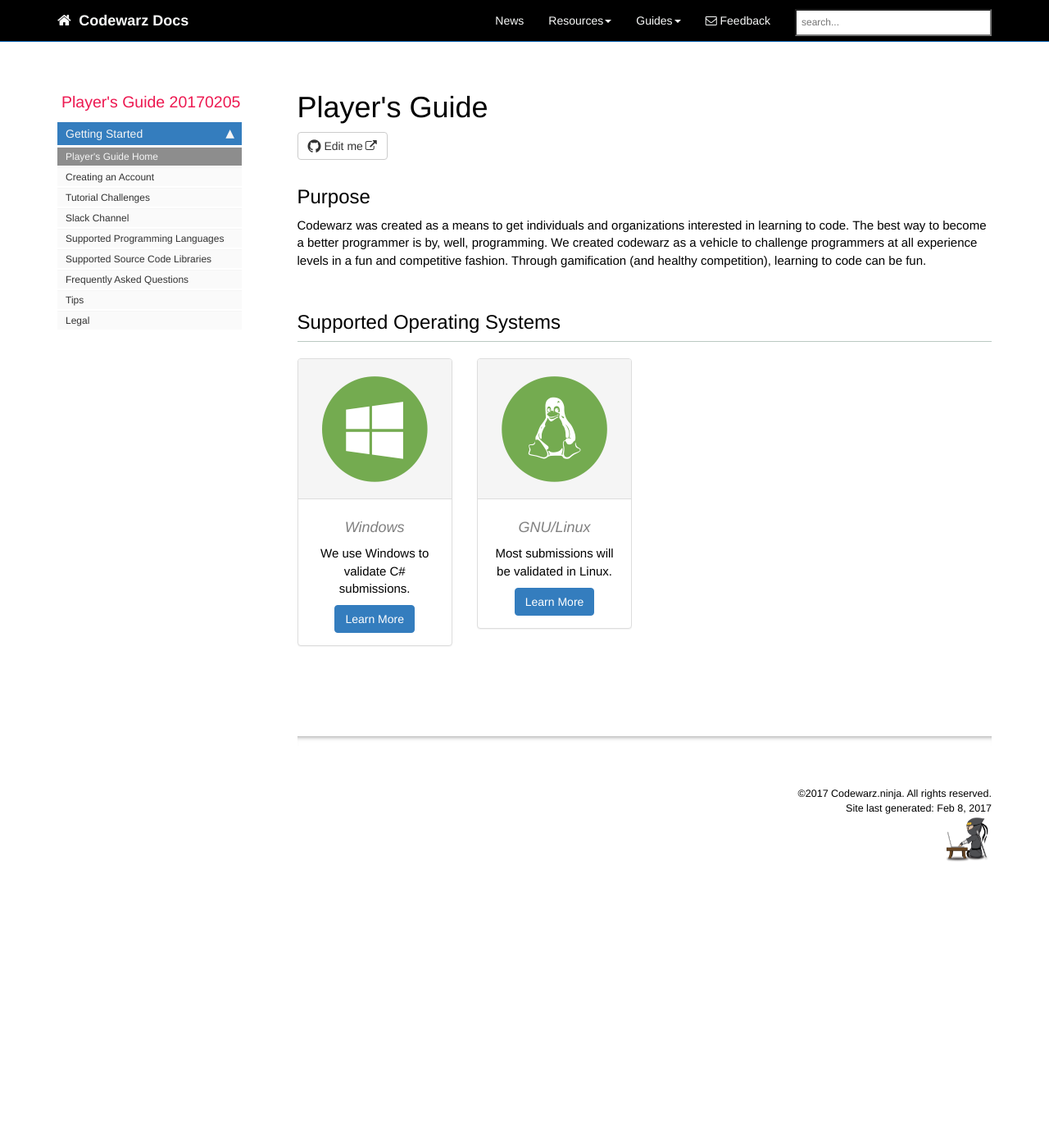
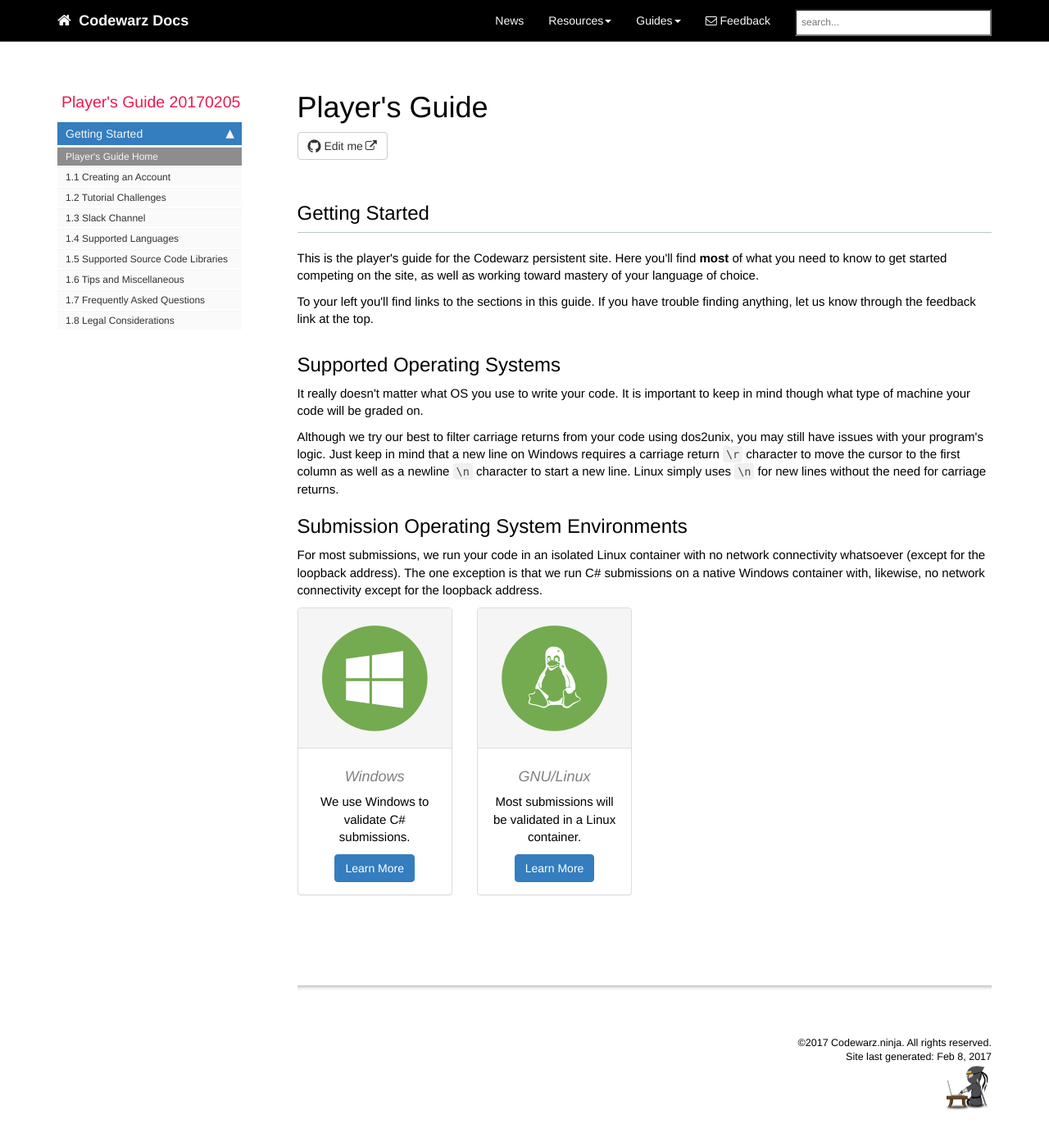
Before and after one commit to codewarz-ninja/runcode-docs.github.io, a Jekyll site: the page built from pages/player-guide/cwn_landing_page.html, in a window 1280 px wide and 1400 px high. Shown: the top 1393 px of the window at 82% size. Built offline with Jekyll 4.4.1, drawn with Linux system fonts in a browser that asks for light colours; nearby versions of some CDN libraries; comment, search, counter and statistics services are not loaded.

Commit message:
Made some incremental changes to markdown content in the pages for the player's guide.

```diff
--- a/_data/sidebars/cwn_sidebar.yml
+++ b/_data/sidebars/cwn_sidebar.yml
@@ -27,35 +27,35 @@ entries:
       url: /cwn_landing_page.html
       output: web
 
-    - title: Creating an Account
+    - title: 1.1 Creating an Account
       url: /cwn_creating_an_account.html
       output: web,pdf
 
-    - title: Tutorial Challenges
+    - title: 1.2 Tutorial Challenges
       url: /cwn_tutorials.html
       output: web,pdf
 
-    - title: Slack Channel
+    - title: 1.3 Slack Channel
       url: /cwn_slack.html
       output: web,pdf
 
-    - title: Supported Programming Languages
+    - title: 1.4 Supported Languages
       url: /cwn_supported_languages.html
       output: web, pdf
 
-    - title: Supported Source Code Libraries
+    - title: 1.5 Supported Source Code Libraries
       url: /third_party_libraries.html
       output: web, pdf
 
-    - title: Frequently Asked Questions
+    - title: 1.6 Tips and Miscellaneous
+      url: /cwn_tips.html
+      output: web, pdf
+
+    - title: 1.7 Frequently Asked Questions
       url: /cwn_faq.html
       output: web, pdf
 
-    - title: Tips
-      url: /cwn_tips.html
-      output: web, pdf
-
-    - title: Legal
+    - title: 1.8 Legal Considerations
       url: /cwn_legal.html
       output: web, pdf
 
--- a/pages/player-guide/cwn_landing_page.html
+++ b/pages/player-guide/cwn_landing_page.html
@@ -7,22 +7,29 @@ permalink: cwn_landing_page.html
 folder: player-guide
 ---
 <div class="row">
-    <div class = "col-lg-12">
-        <h2>Purpose</h2>
+    <div class="col-lg-12">
+        <h2 class="page-header">Getting Started</h2>
         </p>
-        Codewarz was created as a means to get individuals and organizations
-        interested in learning to code.  The best way to become a better
-        programmer is by, well, programming.  We created codewarz as a vehicle
-        to challenge programmers at all experience levels in a fun and competitive
-        fashion.  Through gamification (and healthy competition), learning to
-        code can be fun.
+        This is the player's guide for the Codewarz persistent site. Here you'll find <b>most</b> of what you need to know to get started competing on the site, as well as working toward mastery of your language of choice.
+        </p>
+        <p>To your left you'll find links to the sections in this guide. If you have trouble finding anything, let us know through the feedback link at the top.
         </p>
     </div>
 </div>
 <div class="row">
     <div class="col-lg-12">
-                <h2 class="page-header">Supported Operating Systems</h2>
+        <h2>Supported Operating Systems</h2>
+        <p>It really doesn't matter what OS you use to write your code. It is important to keep in mind though what type of machine your code will be graded on.</p>
+        <p>Although we try our best to filter carriage returns from your code using dos2unix, you may still have issues with your program's logic. Just keep in mind that a new line on Windows requires a carriage return <code>\r</code> character to move the
+            cursor to the first column as well as a newline <code>\n</code> character to start a new line. Linux simply uses <code>\n</code> for new lines without the need for carriage returns.</p>
     </div>
+    <div class="col-lg-12">
+        <h2>Submission Operating System Environments</h2>
+        <p>For most submissions, we run your code in an isolated Linux container with no network connectivity whatsoever (except for the loopback address). The one exception is that we run C# submissions on a native Windows container with, likewise, no network
+            connectivity except for the loopback address.</p>
+    </div>
+</div>
+<div class="row">
     <div class="col-md-3 col-sm-6">
         <div class="panel panel-default text-center">
             <div class="panel-heading">
@@ -48,7 +55,7 @@ folder: player-guide
             </div>
             <div class="panel-body">
                 <h4>GNU/Linux</h4>
-                        <p>Most submissions will be validated in Linux.</p>
+                <p>Most submissions will be validated in a Linux container.</p>
                 <a href="#" class="btn btn-primary">Learn More</a>
             </div>
         </div>
```
Also changed, not shown: index.md (+5 -2 lines), pages/player-guide/cwn_creating_an_account.md (+15 -3 lines), pages/player-guide/cwn_slack.md (+29 -0 lines), pages/player-guide/cwn_tutorials.md (+7 -0 lines). Lines whose indentation alone changed are shown as unchanged.
